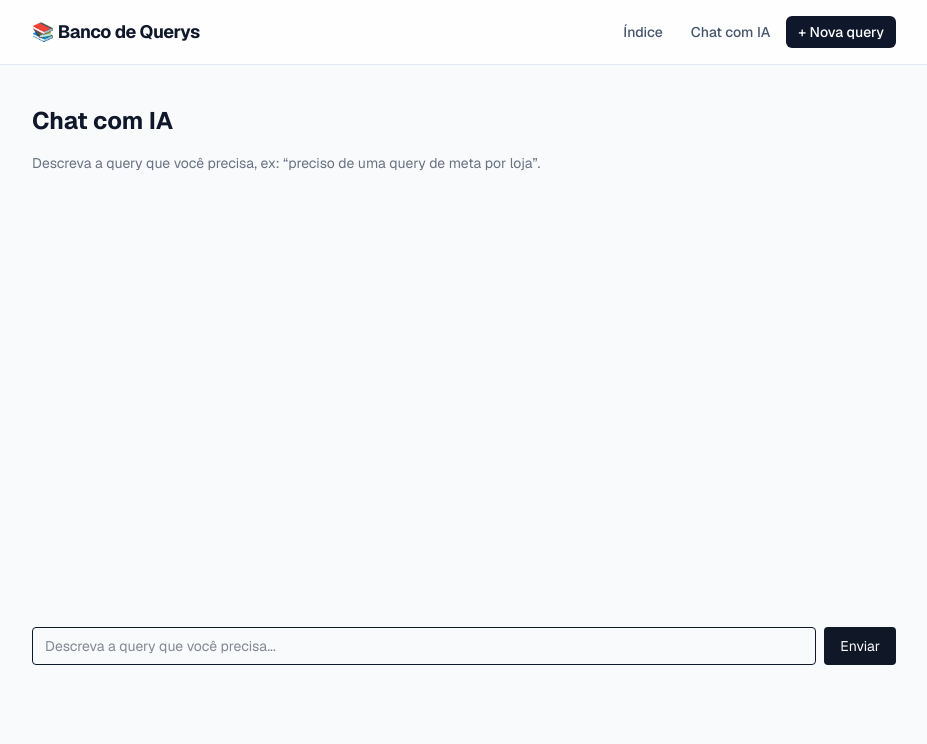
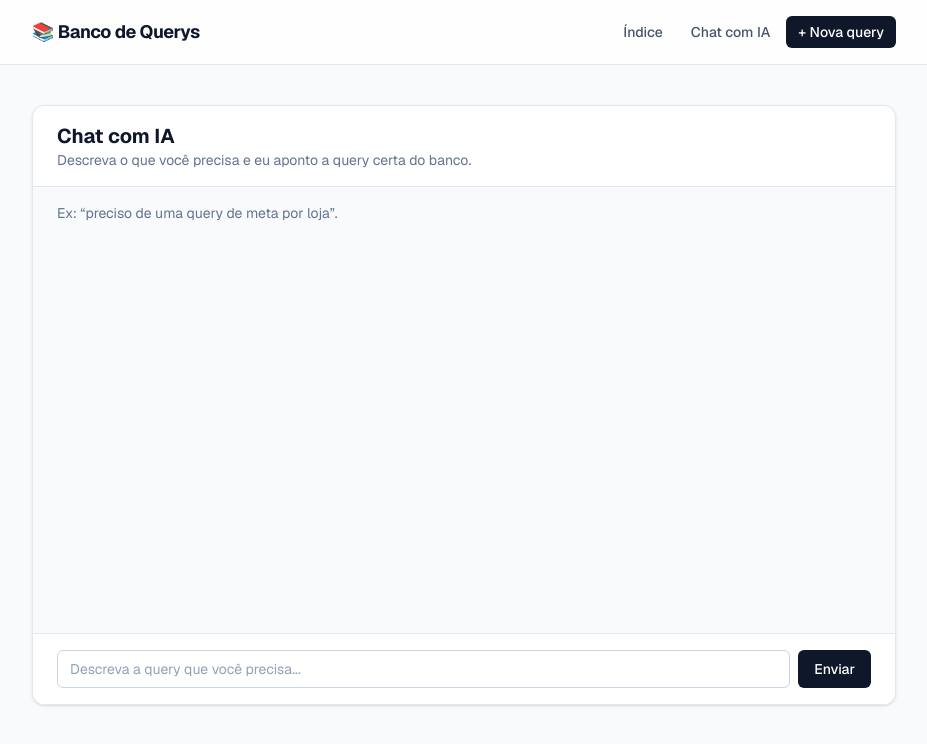
Before and after one commit to alexcarvalho-dotcom/banco-de-querys, a Next.js app: page /chat in a window 1280 px wide. Shown: the top 744 px of the page, without its empty margins (176-1103 px from the left). Built offline with nearby package versions, Linux system fonts and the light colour scheme.

Commit message:
Update page.tsx

```diff
--- a/src/app/chat/page.tsx
+++ b/src/app/chat/page.tsx
@@ -59,32 +59,29 @@ export default function ChatPage() {
   }
 
   return (
-    <div className="flex flex-col h-[70vh]">
-      <h1 className="text-2xl font-bold mb-4">Chat com IA</h1>
+    <div className="flex flex-col h-[75vh] rounded-xl border border-slate-200 bg-white shadow-sm overflow-hidden">
+      <div className="border-b border-slate-200 px-6 py-4">
+        <h1 className="text-xl font-bold text-slate-900">Chat com IA</h1>
+        <p className="text-sm text-slate-500">
+          Descreva o que você precisa e eu aponto a query certa do banco.
+        </p>
+      </div>
 
-      <div className="flex-1 overflow-y-auto space-y-4 mb-4">
+      <div className="flex-1 overflow-y-auto px-6 py-4 space-y-4 bg-slate-50">
         {turns.length === 0 && (
-          <p className="text-gray-500 text-sm">
-            Descreva a query que você precisa, ex: &ldquo;preciso de uma
-            query de meta por loja&rdquo;.
+          <p className="text-slate-500 text-sm">
+            Ex: &ldquo;preciso de uma query de meta por loja&rdquo;.
           </p>
         )}
 
         {turns.map((turn, i) => (
-          <div
-            key={i}
-            className={
-              turn.role === "user"
-                ? "text-right"
-                : "text-left"
-            }
-          >
+          <div key={i} className={turn.role === "user" ? "text-right" : "text-left"}>
             <div
               className={
                 "inline-block max-w-[85%] rounded-lg px-4 py-2 text-sm whitespace-pre-wrap " +
                 (turn.role === "user"
                   ? "bg-blue-600 text-white"
-                  : "bg-white border")
+                  : "bg-white border border-slate-200 text-slate-800")
               }
             >
               {turn.text}
@@ -96,7 +93,7 @@ export default function ChatPage() {
                   <Link
                     key={m.id}
                     href={`/query/${m.id}`}
-                    className="text-xs rounded border border-blue-300 bg-blue-50 text-blue-700 px-2 py-1 hover:bg-blue-100"
+                    className="text-xs rounded-full border border-blue-200 bg-blue-50 text-blue-700 px-3 py-1 hover:bg-blue-100 font-medium"
                   >
                     {m.title}
                   </Link>
@@ -108,24 +105,27 @@ export default function ChatPage() {
 
         {loading && (
           <div className="text-left">
-            <div className="inline-block rounded-lg px-4 py-2 text-sm bg-white border text-gray-400">
+            <div className="inline-block rounded-lg px-4 py-2 text-sm bg-white border border-slate-200 text-slate-400">
               Pensando...
             </div>
           </div>
         )}
       </div>
 
-      <form onSubmit={handleSubmit} className="flex gap-2">
+      <form
+        onSubmit={handleSubmit}
+        className="flex gap-2 border-t border-slate-200 px-6 py-4 bg-white"
+      >
         <input
           value={input}
           onChange={(e) => setInput(e.target.value)}
           placeholder="Descreva a query que você precisa..."
-          className="flex-1 rounded border px-3 py-2 text-sm"
+          className="flex-1 rounded-md border border-slate-300 px-3 py-2 text-sm text-slate-900 placeholder:text-slate-400 focus:outline-none focus:ring-2 focus:ring-blue-500 focus:border-transparent"
         />
         <button
           type="submit"
           disabled={loading}
-          className="rounded bg-gray-900 text-white px-4 py-2 text-sm hover:bg-gray-700 disabled:opacity-50"
+          className="rounded-md bg-slate-900 text-white px-4 py-2 text-sm font-medium hover:bg-slate-700 disabled:opacity-50 transition-colors"
         >
           Enviar
         </button>
```
